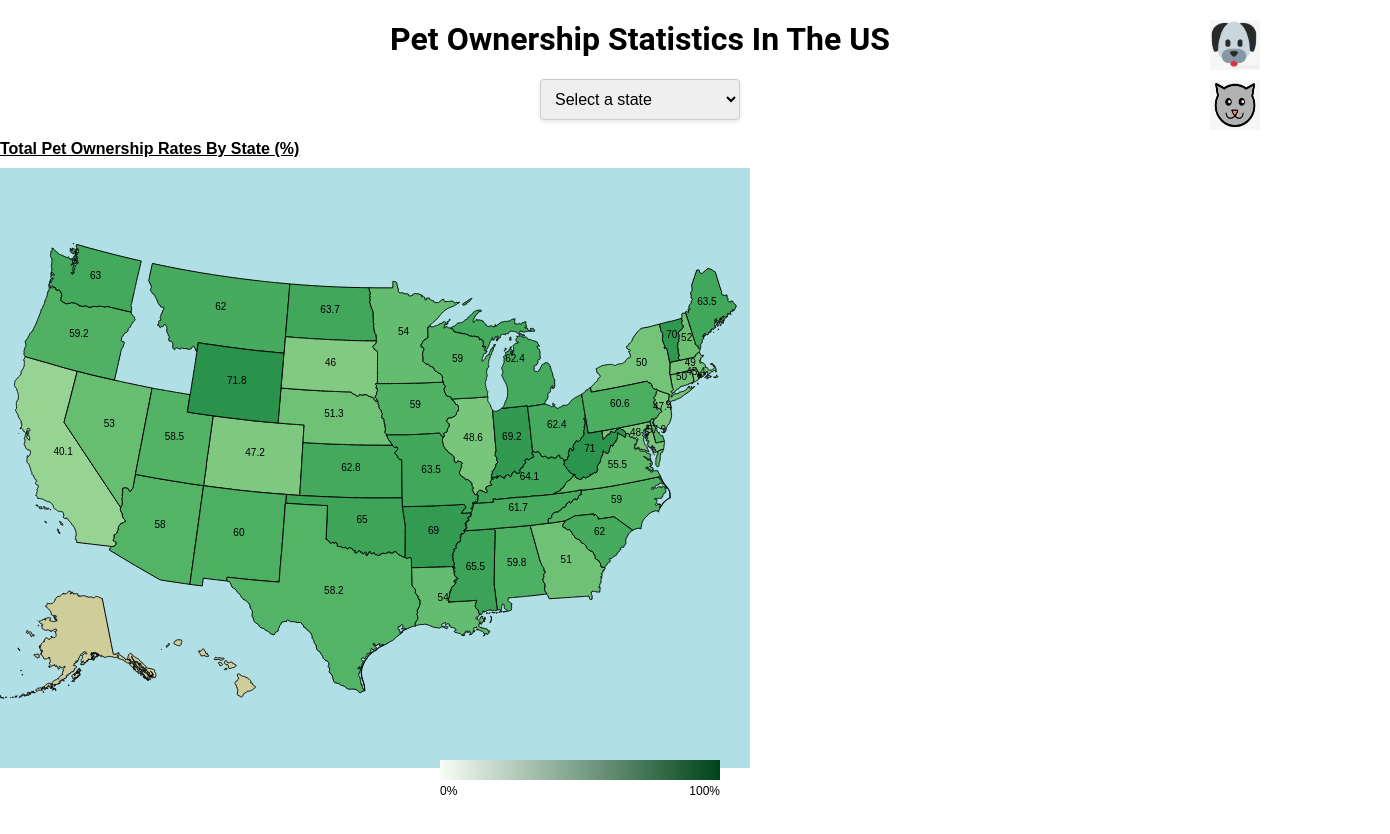
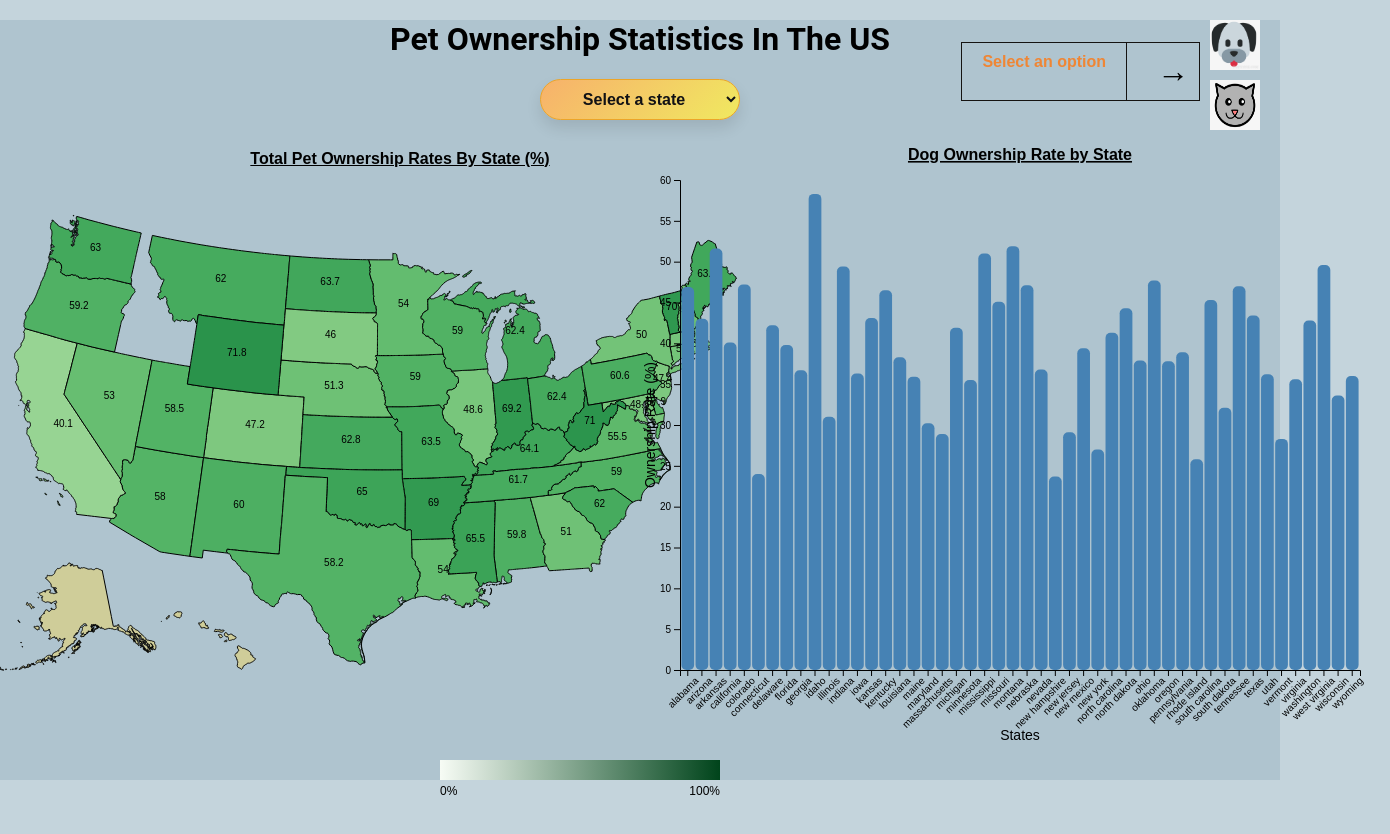
Before and after one commit to minaakbarisalarzai/HW_7_Pet_State, a plain HTML site: page census_viz/index.html in a window 1280 px wide. Shown: the whole page, 1390 px wide, since content can reach past the window. After the commit the page ends 810 px from the top, so only its background shows below. Drawn offline with nearby package versions, Linux system fonts and the light colour scheme; no server answers.

Commit message:
Auguest 1 @10:20pm - Dog and Cat Selection Option Added - Style changed

```diff
--- a/census_viz/census_viz.js
+++ b/census_viz/census_viz.js
@@ -5,7 +5,6 @@ const height = 600;
 const svg = d3.select("#map").append("svg")
     .attr("width", width)
     .attr("height", height)
-    .style("background-color", "#b0e0e6")
     .call(d3.zoom().on("zoom", (event) => {
         svg.attr("transform", event.transform);
     }))
@@ -121,7 +120,7 @@ function loadState(stateFile) {
                     // Remove highlight from the corresponding bar in the dog and cat bar charts
                     d3.selectAll("#barChart .bar")
                         .filter(barData => barData.State === d.properties.name.toLowerCase())
-                        .attr("fill", "steelblue");
+                        .attr("fill", "seablue");
                 });
 
             svg.selectAll("text")
@@ -372,6 +371,7 @@ function loadAllStates() {
             console.error(`Error loading the GeoJSON data for ${file}:`, error);
         });
     });
+
 }
 
 
@@ -503,6 +503,22 @@ document.getElementById('catButton').addEventListener('click', function() {
     drawBarChart(catData, "Cat Ownership Rate by State");
 });
 
+// Call the function to draw the dog bar chart by default
+d3.csv('pet_ownership.csv').then(data => {
+    data.forEach(d => {
+        petOwnershipData[d.State.toLowerCase()] = {
+            total: +d.PetOwnershipRate,
+            dog: +d.DogOwnershipRate,
+            cat: +d.CatOwnershipRate
+        };
+    });
+
+    const dogData = Object.keys(petOwnershipData).map(state => ({
+        State: state,
+        value: petOwnershipData[state].dog
+    }));
+    drawBarChart(dogData, "Dog Ownership Rate by State");
+});
 
 // ================================= END OF BAR CHART ================================================== //
 
@@ -563,4 +579,5 @@ function addLegend() {
 // Call the addLegend function to add the legend to the map
 addLegend();
 
+
 /// =============================== End Of Legend Code ===========================================  //
--- a/census_viz/index.html
+++ b/census_viz/index.html
@@ -72,5 +72,14 @@
         <img id="dogButton" src="dog.jpeg" alt="Dog Ownership" class="icon-button">
         <img id="catButton" src="cat.jpeg" alt="Cat Ownership" class="icon-button">
     </div>
+</div>
+<div class="table-container">
+    <table>
+        <tr>
+            <td class="animated-text">Select an option</td>
+            <td class="animated-arrow">&#8594;</td>
+        </tr>
+    </table>
+</div>
 </body>
 </html>
--- a/census_viz/style.css
+++ b/census_viz/style.css
@@ -2,6 +2,7 @@ body, html {
     margin: 0;
     padding: 0;
     font-family: Arial, sans-serif;
+    background-color: rgba(164, 189, 201, 0.645);
 }
 
 #container {
@@ -32,10 +33,29 @@ body, html {
     padding: 10px;
     margin: 20px auto;
     font-size: 16px;
-    border: 1px solid #ccc;
-    border-radius: 4px;
-    box-shadow: 0 2px 4px rgba(0, 0, 0, 0.1);
+    font-weight: bold;
+    color: #111114;
+    background: linear-gradient(135deg, #f7b16b 0%, #f0e960 100%);
+    border: 1px solid #eca529;
+    border-radius: 25px;
+    box-shadow: 0 8px 15px rgba(0, 0, 0, 0.1);
+    transition: all 0.3s ease;
+    cursor: pointer;
+    outline: none;
+    text-align: center;
 }
+
+#stateSelect:hover {
+    background: linear-gradient(135deg, #fdf185 0%, #f6ba65 100%);
+    box-shadow: 0 15px 20px rgba(0, 0, 0, 0.2);
+    transform: translateY(-3px);
+}
+
+#stateSelect:active {
+    transform: translateY(1px);
+    box-shadow: 0 5px 10px rgba(0, 0, 0, 0.2);
+}
+
 
 .tooltip {
     position: absolute;
@@ -86,10 +106,68 @@ body, html {
 }
 
 .map-title {
-    text-align: left;
+    text-align: middle;
     font-size: 16px;
     margin-top: 7px;
     margin-bottom: 10px;
     text-decoration: underline;
     text-anchor: middle;
 }
+
+#mapTitle {
+    position: absolute;
+    top: 150px;
+    left: 400px;
+    transform: translateX(-50%);
+    text-align: center;
+    margin: 0;
+}
+
+.table-container {
+    position: absolute;
+    top: 42px;
+    right: 80px;
+    text-align: center;
+    font-weight: bold;
+}
+
+.table-container table {
+    border-collapse: collapse;
+}
+
+.table-container td {
+    padding: 10px 20px;
+    border: 1px solid #151311;
+}
+
+.table-container td:first-child {
+    cursor: pointer;
+    color: rgb(239, 134, 53);
+}
+
+.animated-text {
+    animation: bounceText 2s infinite;
+}
+
+.animated-arrow {
+    animation: moveArrow 1s infinite alternate;
+    font-size: 2em;
+}
+
+@keyframes bounceText {
+    0%, 100% {
+        transform: translateY(0);
+    }
+    50% {
+        transform: translateY(-10px);
+    }
+}
+
+@keyframes moveArrow {
+    0% {
+        transform: translateX(0);
+    }
+    100% {
+        transform: translateX(10px);
+    }
+}
```
